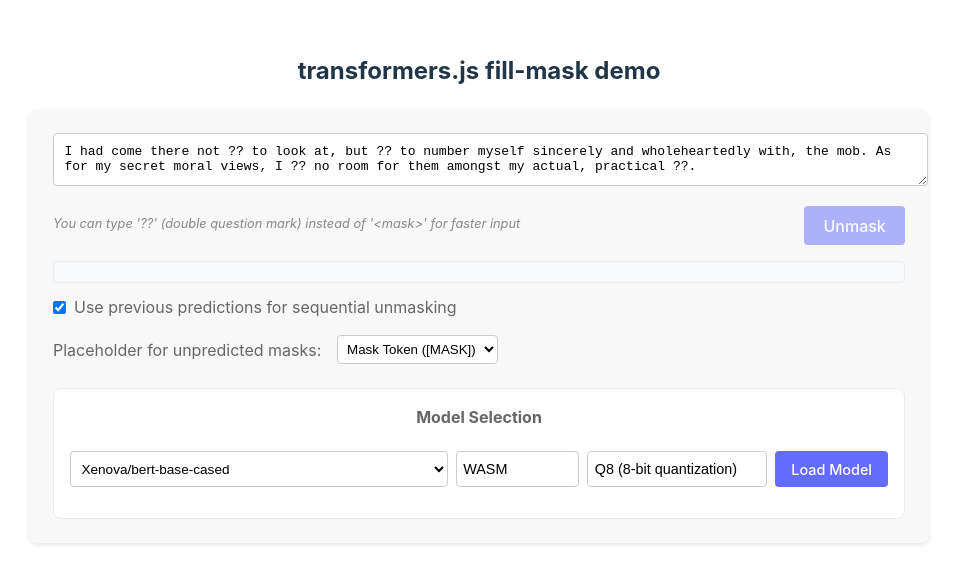
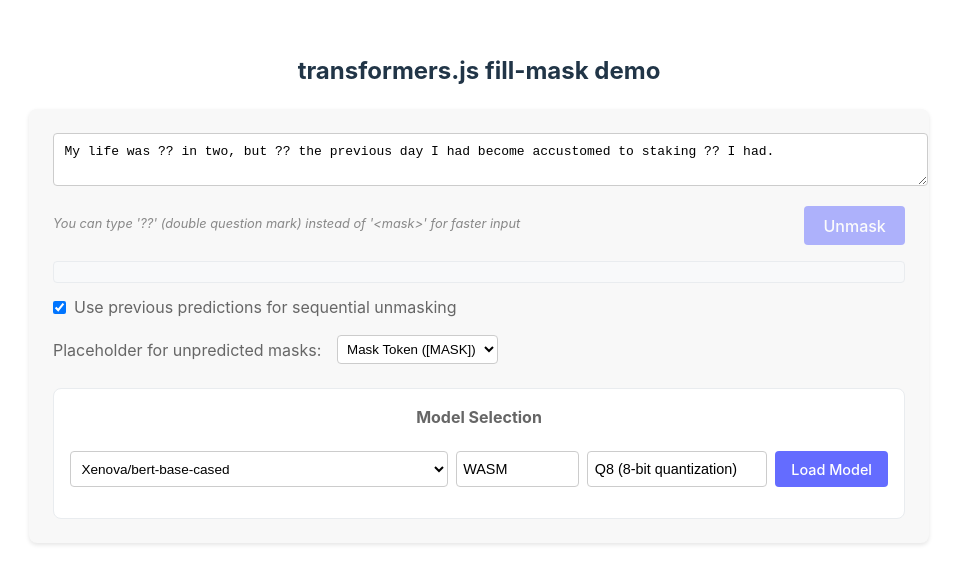
Before and after one commit to ysdede/fillmask-js, a React (Vite) app: page / in a window 1280 px wide. Shown: the part 112-696 px from the top of the page, without its empty margins (161-1120 px from the left). Built offline with nearby package versions, Linux system fonts and the light colour scheme.

Commit message:
Added shorter quote.

```diff
--- a/src/App.jsx
+++ b/src/App.jsx
@@ -55,7 +55,7 @@
 ];
 
 function App() {
-    const [inputText, setInputText] = useState('I had come there not ?? to look at, but ?? to number myself sincerely and wholeheartedly with, the mob. As for my secret moral views, I ?? no room for them amongst my actual, practical ??.');
+    const [inputText, setInputText] = useState('My life was ?? in two, but ?? the previous day I had become accustomed to staking ?? I had.');
     const [predictions, setPredictions] = useState([]);
     const [status, setStatus] = useState('idle');
     const [message, setMessage] = useState('');
```
